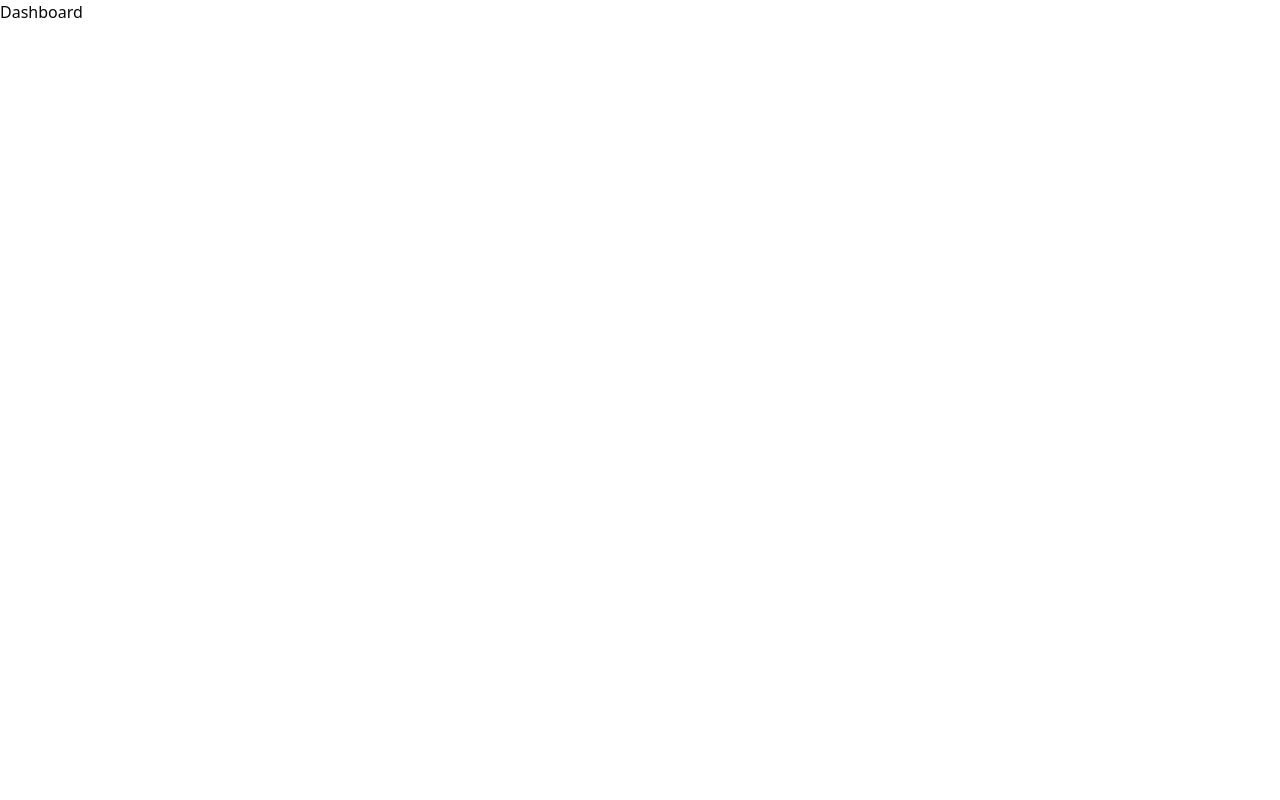
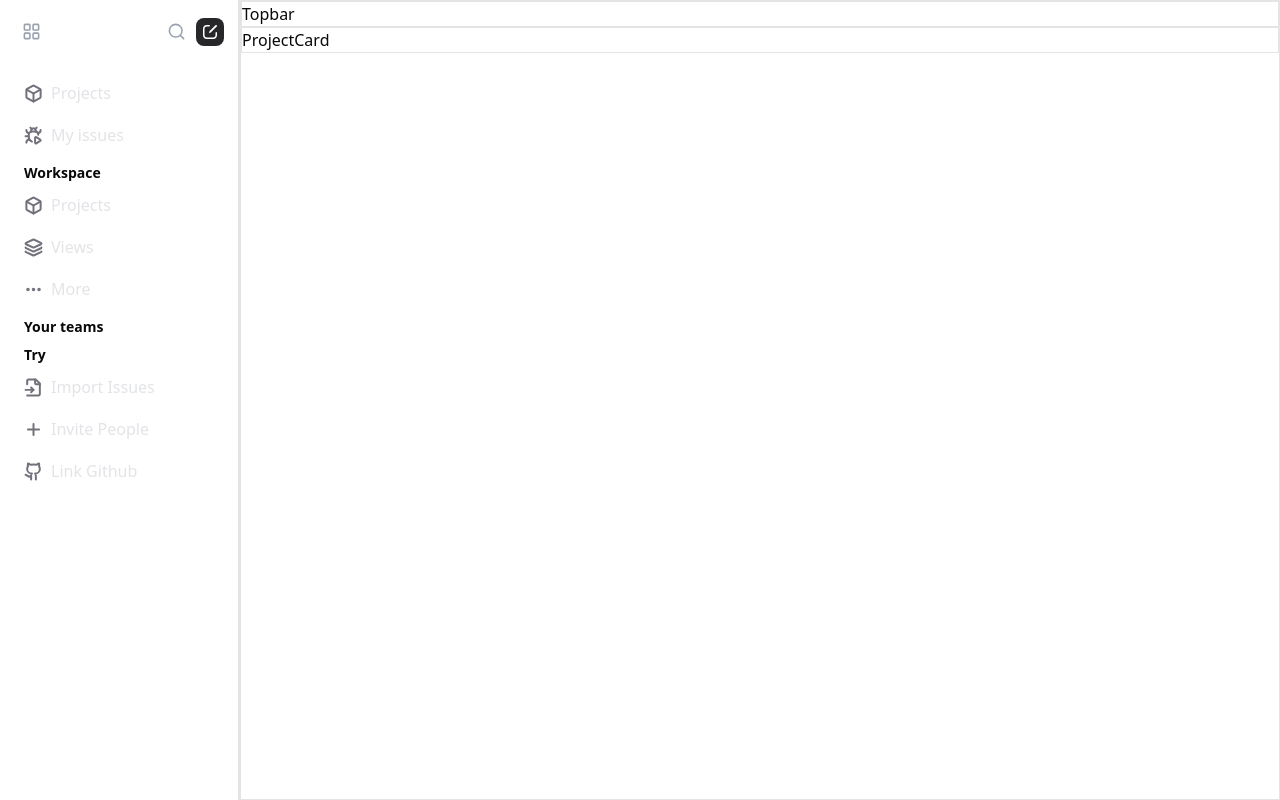
Before and after one commit to Yashxp1/mirox, a Next.js app: page /dashboard in a window 1280 px wide. Built offline with nearby package versions, Linux system fonts and the light colour scheme.

Commit message:
feat: add sidebar

```diff
--- a/package.json
+++ b/package.json
@@ -49,6 +49,7 @@
     "react-day-picker": "^9.9.0",
     "react-dom": "19.1.0",
     "react-hook-form": "^7.62.0",
+    "react-icons": "^5.5.0",
     "react-resizable-panels": "^3.0.5",
     "recharts": "^2.15.4",
     "sonner": "^2.0.7",
--- a/src/app/dashboard/page.tsx
+++ b/src/app/dashboard/page.tsx
@@ -1,9 +1,21 @@
-import React from 'react'
+"use client"
+import ProjectCard from '@/components/dashboard/ProjectCard';
+import Sidebar from '@/components/dashboard/Sidebar/Sidebar';
+import Topbar from '@/components/dashboard/Topbar';
 
-const page = () => {
+const Page = () => {
+
   return (
-    <div>Dashboard</div>
-  )
-}
+    <div className="flex">
+      <div className=''>
+        <Sidebar />
+      </div>
+      <div className='w-full border'>
+        <Topbar />
+        <ProjectCard />
+      </div>
+    </div>
+  );
+};
 
-export default page
+export default Page;
--- a/src/app/page.tsx
+++ b/src/app/page.tsx
@@ -1,15 +1,22 @@
+'use client';
+
 import { ModeToggle } from '@/components/darkmode/ModeToggle';
+import { Button } from '@/components/ui/button';
+import { useRouter } from 'next/navigation';
 import React from 'react';
 
-const page = () => {
+const Page = () => {
+  const router = useRouter();
+
   return (
-    <div className="flex justify-center items-center">
+    <div className="flex flex-col gap-4 justify-center items-center">
       <h1>Landing Page</h1>
       <div>
         <ModeToggle />
       </div>
+      <Button variant='outline' onClick={() => router.push('/dashboard')}>Dashboard</Button>
     </div>
   );
 };
 
-export default page;
+export default Page;
--- /dev/null
+++ b/src/components/dashboard/ProjectCard.tsx
@@ -0,0 +1,9 @@
+import React from 'react'
+
+const ProjectCard = () => {
+  return (
+    <div className='border w-full'>ProjectCard</div>
+  )
+}
+
+export default ProjectCard
--- /dev/null
+++ b/src/components/dashboard/Sidebar/Sidebar.tsx
@@ -0,0 +1,39 @@
+import React, { useRef, useState } from 'react';
+import SidebarHeader from './SidebarHeader';
+import SidebarContent from './SidebarContent';
+
+const Sidebar = () => {
+  const [width, setWidth] = useState(240);
+  const isResizing = useRef(false);
+
+  const startResize = () => {
+    isResizing.current = true;
+    document.addEventListener('mousemove', handleResize);
+    document.addEventListener('mouseup', stopResize);
+  };
+
+  const handleResize = (e: MouseEvent) => {
+    if (!isResizing.current) return;
+    const newWidth = Math.min(Math.max(e.clientX, 220), 350);
+    setWidth(newWidth);
+  };
+
+  const stopResize = () => {
+    isResizing.current = false;
+    document.addEventListener('mousemove', handleResize);
+    document.addEventListener('mouseup', stopResize);
+  };
+
+  return (
+    <div className="h-screen w-full relative" style={{ width }}>
+      <SidebarHeader/>
+      <SidebarContent/>
+      <div
+        className="hover:border-r-zinc-500 hover:border-2 border transition-all absolute top-0 right-0 h-screen  cursor-col-resize"
+        onMouseDown={startResize}
+      ></div>
+    </div>
+  );
+};
+
+export default Sidebar;
--- /dev/null
+++ b/src/components/dashboard/Sidebar/SidebarContent.tsx
@@ -0,0 +1,85 @@
+'use client';
+import {
+  Box,
+  BugPlay,
+  Cloud,
+  FileInput,
+  Github,
+  Layers,
+  MoreHorizontal,
+  Plus,
+} from 'lucide-react';
+import React, { useState } from 'react';
+
+const SidebarContent = () => {
+  const [isToggle, setIsToggle] = useState(false);
+
+  const items = [
+    {
+      title: null,
+      options: [
+        { icon: Box, label: 'Projects' },
+        { icon: BugPlay, label: 'My issues' },
+      ],
+    },
+    {
+      title: 'Workspace',
+      options: [
+        { icon: Box, label: 'Projects' },
+        { icon: Layers, label: 'Views' },
+        { icon: MoreHorizontal, label: 'More' },
+      ],
+    },
+
+    {
+      title: 'Your teams',
+      teams: [
+        {
+          icon: Cloud,
+          label: 'UI fix',
+          options: [
+            { icon: FileInput, label: 'Issues' },
+            { icon: Box, label: 'Projects' },
+            { icon: Layers, label: 'Views' },
+          ],
+        },
+      ],
+    },
+
+    {
+      title: 'Try',
+      options: [
+        { icon: FileInput, label: 'Import Issues' },
+        { icon: Plus, label: 'Invite People' },
+        { icon: Github, label: 'Link Github' },
+      ],
+    },
+  ];
+
+  return (
+    <aside className="flex flex-col justify-between px-4">
+      {items.map((i, idx) => (
+        <div key={idx} className=" gap-0.5 flex flex-col">
+          <h1 className="px-2 pt-2 text-sm font-semibold">{i.title}</h1>
+          {i.options?.map((i2, idx2) => (
+            <div
+              key={idx2}
+              className="flex  items-center gap-2 hover:bg-zinc-900 hover:text-white text-zinc-500 rounded-lg transition-all p-2"
+            >
+
+              <span className="">
+                {<i2.icon size={19} strokeWidth={2.5} />}
+              </span>
+
+              <p className=" text-[#E3E4E7] font-[500]">{i2.label}</p>
+            </div>
+          ))}
+
+        </div>
+      ))}
+
+    </aside>
+  );
+};
+
+export default SidebarContent;
--- /dev/null
+++ b/src/components/dashboard/Sidebar/SidebarHeader.tsx
@@ -0,0 +1,22 @@
+import Create from '@/components/icon/Create';
+import { LayoutGrid, Search } from 'lucide-react';
+
+const SidebarHeader = () => {
+  return (
+    <div className="flex justify-between items-center p-4">
+      <div className='hover-sidebarHeader'>
+        <LayoutGrid size={19} />
+      </div>
+      <div className="flex justify-center gap-1 items-center">
+        <div className="hover-sidebarHeader">
+          <Search size={19} />
+        </div>
+        <span className=" hover-sidebarHeader bg-zinc-800">
+          <Create/>
+        </span>
+      </div>
+    </div>
+  );
+};
+
+export default SidebarHeader;
--- /dev/null
+++ b/src/components/dashboard/Topbar.tsx
@@ -0,0 +1,9 @@
+import React from 'react'
+
+const Topbar = () => {
+  return (
+    <div className='border w-full'>Topbar</div>
+  )
+}
+
+export default Topbar
```
Also changed, not shown: 1 other file (tests, documents, lock files or other folders).
